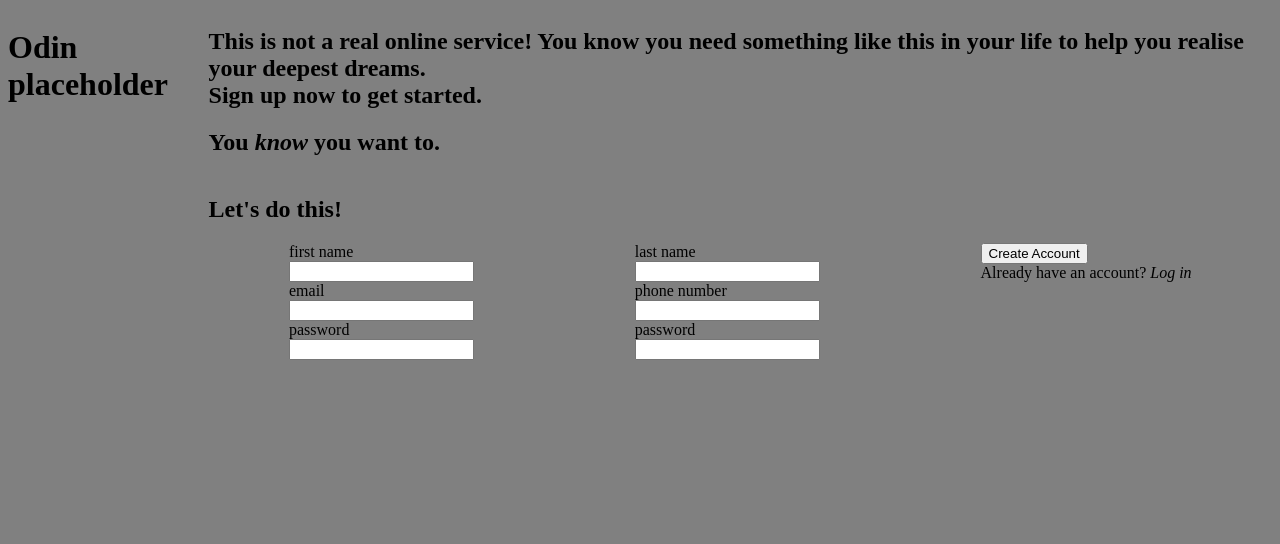
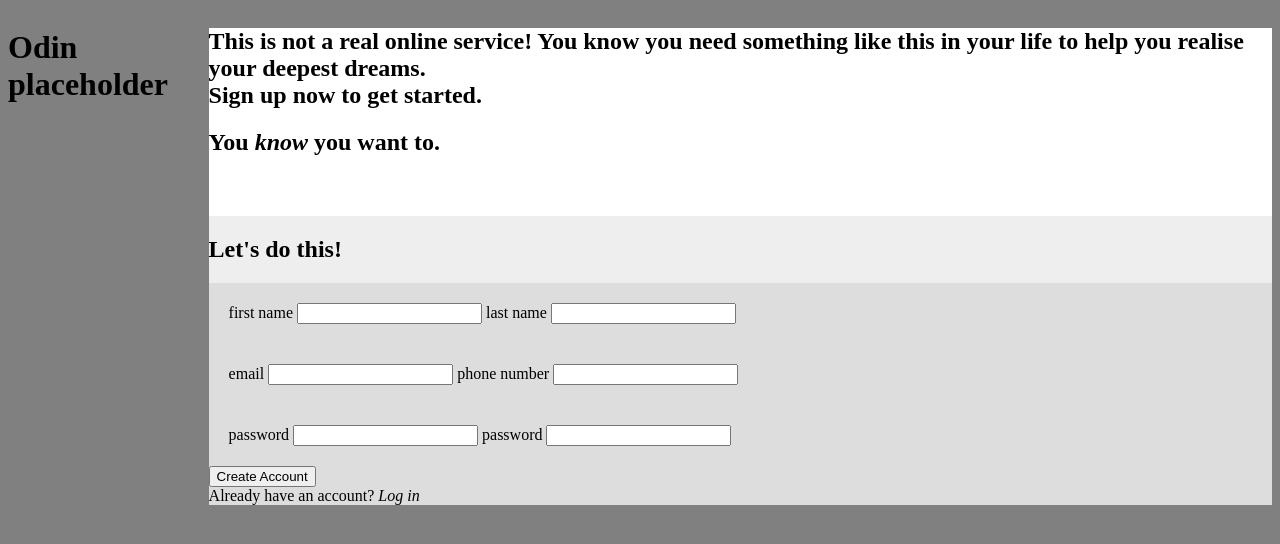
Before and after one commit to meltingseaweed/project-sign-up-form, a plain HTML site: page index.html in a window 1280 px wide. Drawn offline with Linux system fonts and the light colour scheme.

Commit message:
Style: Remove flex
Remove flex, start to add basic padding to improve
design

```diff
--- a/index.html
+++ b/index.html
@@ -22,29 +22,27 @@
         <div class="form-section">
             <h2>Let's do this!</h2>
             <form action="" method="get" class="signup-form">
-                <div class="form-left">
+                <div class="form-upper">
+                    <div class="row-1">
                         <label for="first-name">first name</label>
                         <input type="text" name="first-name" id="first-name">
-
+                        <label for="last-name">last name</label>
+                        <input type="text" name="last-name" id="last-name">
+                    </div>
+                    <div class="row-2">
                         <label for="email">email</label>
                         <input type="email" name="email" id="email">
-
+                        <label for="phone-number">phone number</label>
+                        <input type="tel" name="phone-number" id="phone-number">
+                    </div>
+                    <div class="row-3">
                         <label for="password-1">password</label>
                         <input type="password" name="password-1" id="password-1">
-                </div>
-
-                <div class="form-right">
-                    <label for="last-name">last name</label>
-                    <input type="text" name="last-name" id="last-name">
-
-                    <label for="phone-number">phone number</label>
-                    <input type="tel" name="phone-number" id="phone-number">
-
                         <label for="password-2">password</label>
                         <input type="password" name="password-2" id="password-2">
                     </div>
-
-                <div class="lower-section">
+                </div>
+                <div class="form-lower">
                     <button type="submit" class="create">Create Account</button>
                     <div class="member">Already have an account? <em>Log in</em></div>
                 </div>
--- a/styles.css
+++ b/styles.css
@@ -2,14 +2,18 @@ body {
     display: flex;
     background-color: grey;
 }
+
+.header {
+    background-color: #fff;
+    padding-bottom: 40px;
+}
 .form-section {
     display: flex;
     flex-direction: column;
+    background-color: #eee;
 }
 .signup-form {
-    display: flex;
-    flex-direction: row;
-    justify-content:space-around;
+    background-color: #ddd;
 }
 .form-left,
 .form-right {
@@ -18,3 +22,8 @@ body {
     align-items: baseline
 
 }
+.row-1,
+.row-2,
+.row-3 {
+    padding: 20px;
+}
```
Lines whose indentation alone changed are shown as unchanged.
